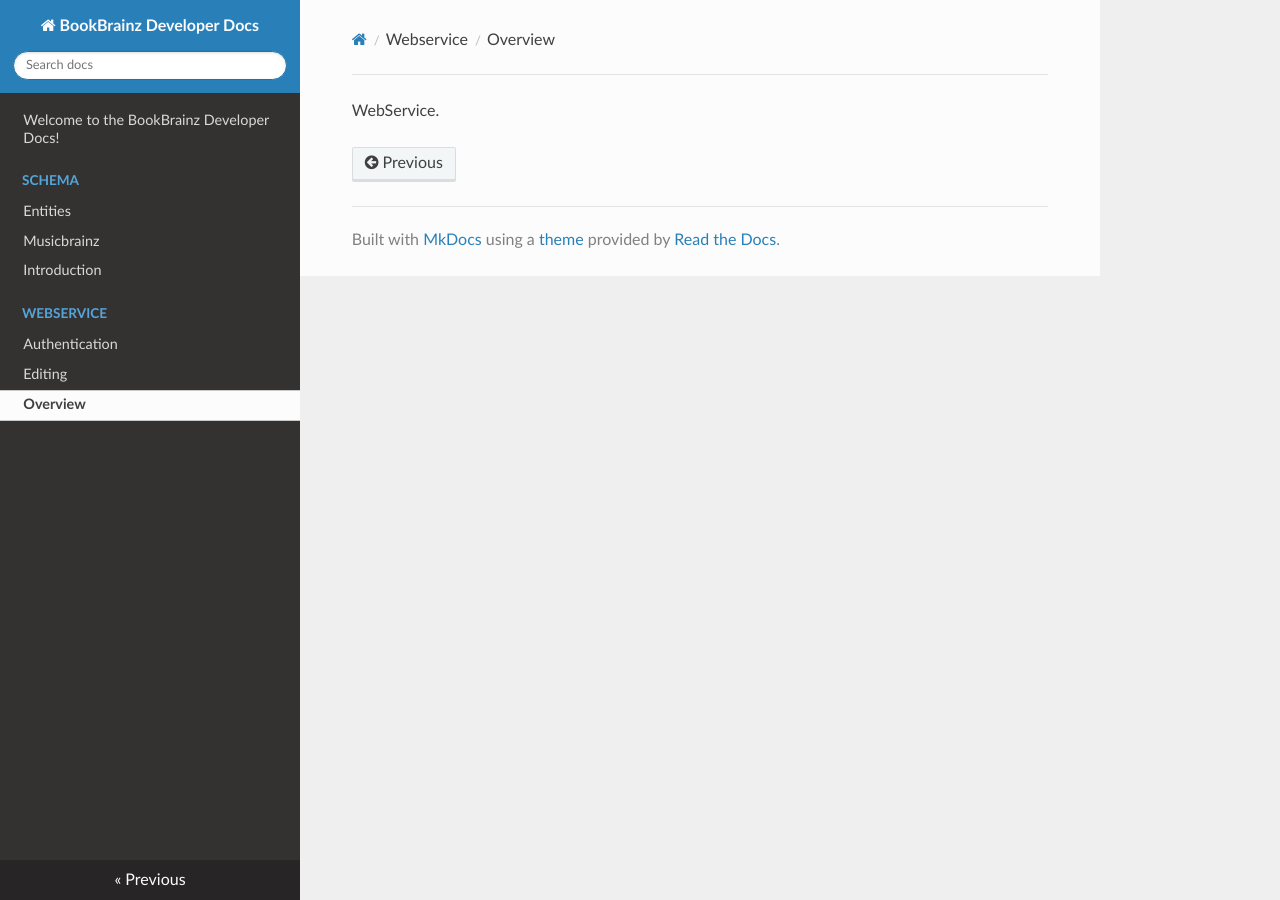
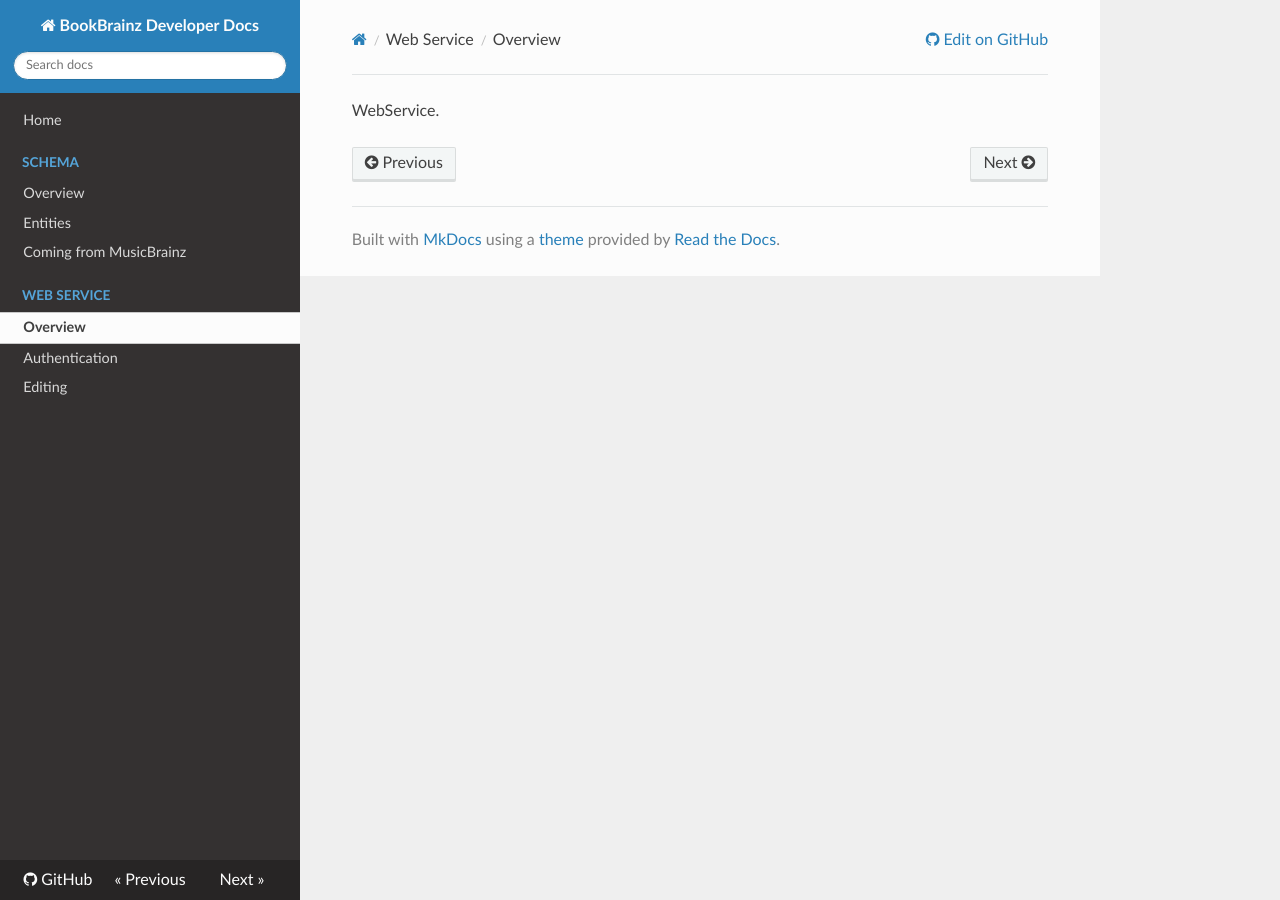
Before and after one commit to metabrainz/bookbrainz-dev-docs, an MkDocs documentation site: the page built from docs/webservice/overview.md, in a window 1280 px wide. Built offline with MkDocs 1.6.1, drawn with Linux system fonts in a browser that asks for light colours; nearby versions of some CDN libraries; old or Windows-style settings are respelled for this version of MkDocs.

Commit message:
Updated config to reflect page changes.

```diff
--- a/mkdocs.yml
+++ b/mkdocs.yml
@@ -1,2 +1,11 @@
 site_name: BookBrainz Developer Docs
+pages:
+- ['index.md', 'Home']
+- ['schema/overview.md', 'Schema', 'Overview']
+- ['schema/entities.md', 'Schema', 'Entities']
+- ['schema/musicbrainz.md', 'Schema', 'Coming from MusicBrainz']
+- ['webservice/overview.md', 'Web Service', 'Overview']
+- ['webservice/authentication.md', 'Web Service', 'Authentication']
+- ['webservice/editing.md', 'Web Service', 'Editing']
 theme: readthedocs
+repo_url: https://github.com/BookBrainz/bbdocs-dev
```
